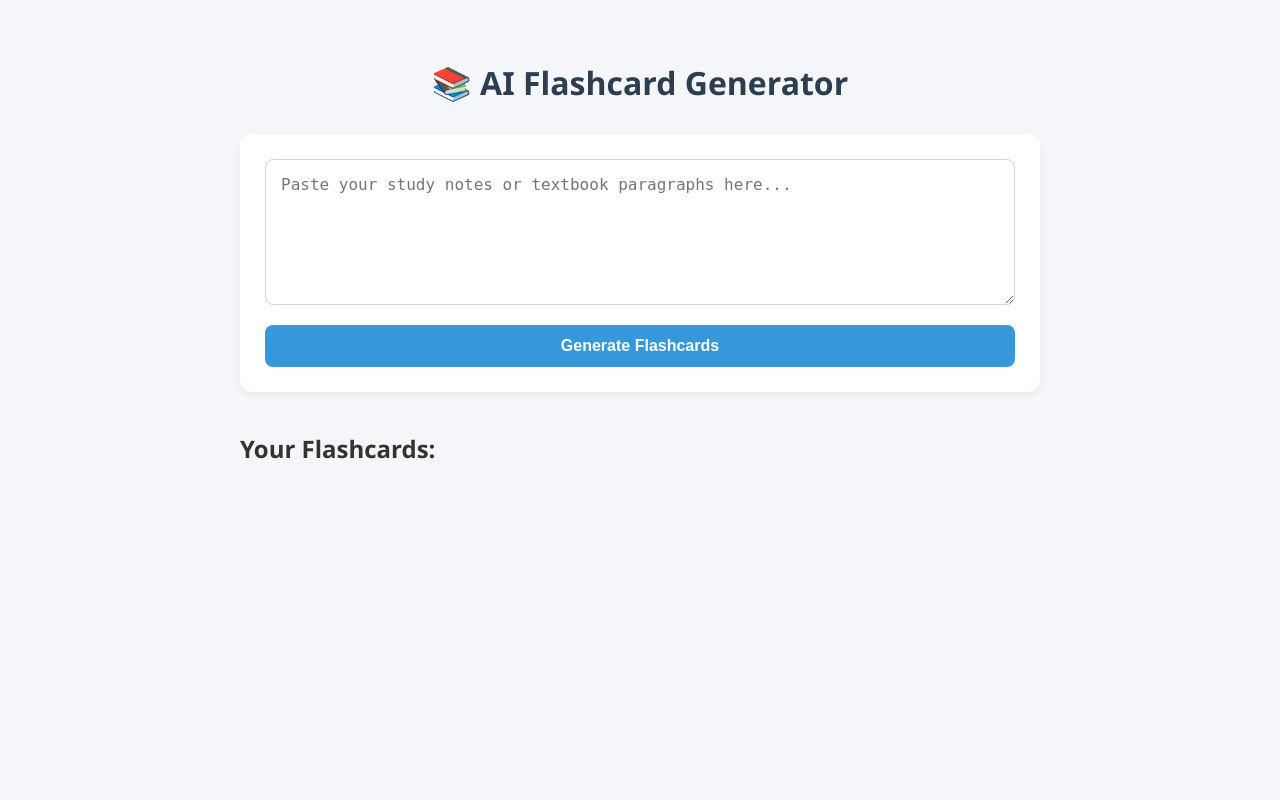
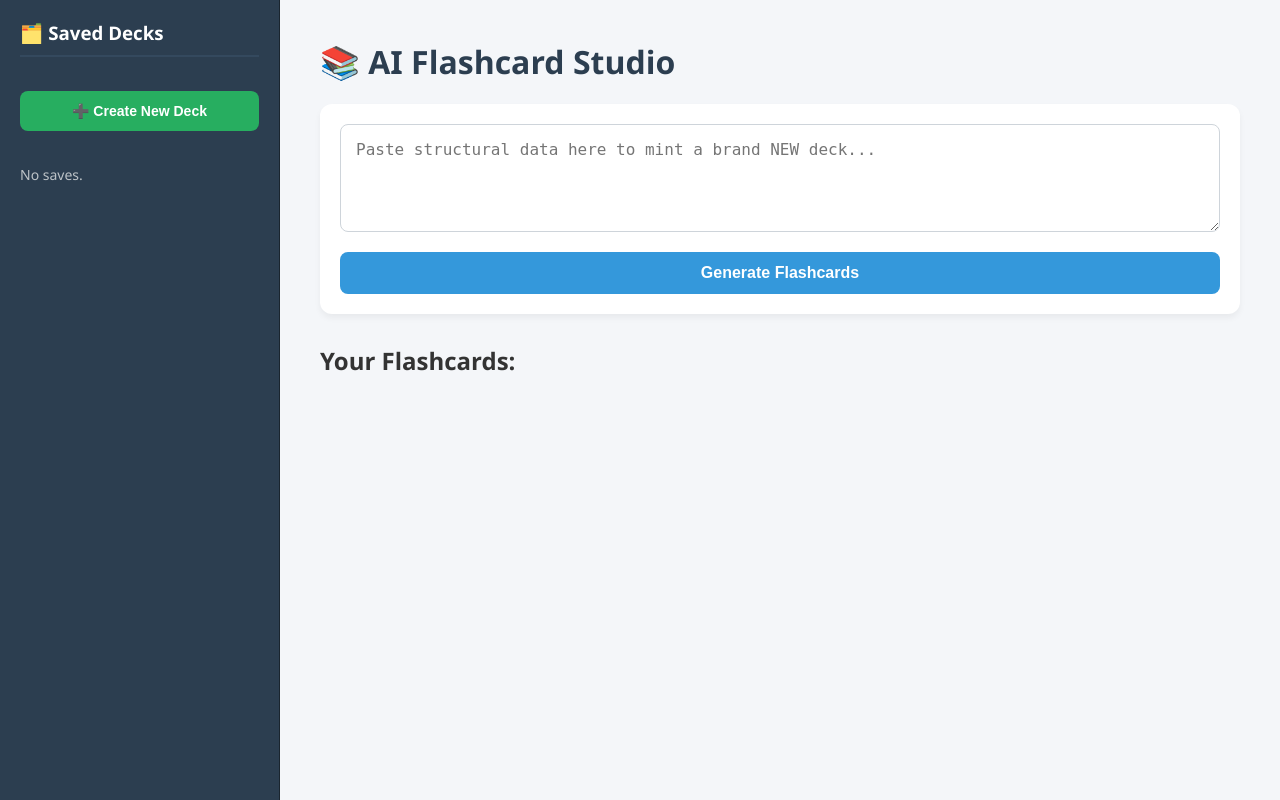
Before and after one commit to rachnanidiya/Engram, a Flask app: page / in a window 1280 px wide. Run offline with Flask 3, Linux system fonts and the light colour scheme; data that the repository does not hold is empty.

Commit message:
Added flashcard generation logic and couple them into deck

```diff
--- a/app.py
+++ b/app.py
@@ -56,15 +56,28 @@ def generate_flashcards(text):
 def generate():
     try:
         data = request.get_json()
-        text = data.get("text") if data else None
+        text = data.get("text")
+
+        # Capture the optional deck_id sent by the frontend
+        current_context_deck_id = data.get("deck_id")
 
         if not text:
             return jsonify({"error": "No text provided"}), 400
 
+        target_deck = None
 
-        new_deck = Deck(title="AI Generated Deck")
-        db.session.add(new_deck)
-        db.session.commit()
+        if current_context_deck_id:
+
+            target_deck = Deck.query.get(current_context_deck_id)
+            if not target_deck:
+                return jsonify({"error": "Original deck not found"}), 404
+            print(f"Adding cards to EXISTING Deck ID: {target_deck.id}")
+        else:
+
+            target_deck = Deck(title=f"AI Generated Deck ({datetime.utcnow().strftime('%H:%M')})")
+            db.session.add(target_deck)
+            db.session.commit() # Committing assigns an ID immediately
+            print(f"Spawning NEW Deck ID: {target_deck.id}")
 
 
         cards_data = generate_flashcards(text)
@@ -75,7 +88,7 @@ def generate():
         saved_cards = []
         for item in cards_data:
             new_card = Flashcard(
-                deck_id=new_deck.id,
+                deck_id=target_deck.id,
                 question=item.get("question"),
                 answer=item.get("answer")
             )
@@ -88,11 +101,9 @@ def generate():
                 "answer": new_card.answer
             })
 
-        print(f"SUCCESS: Saved {len(saved_cards)} cards under Deck ID {new_deck.id}")
-
         return jsonify({
             "status": "success",
-            "deck_id": new_deck.id,
+            "deck_id": target_deck.id,
             "cards": saved_cards
         })
 
@@ -101,6 +112,26 @@ def generate():
         db.session.rollback()
         return jsonify({"error": str(e)}), 500
 
+@app.route("/decks", methods=["GET"])
+def get_decks():
+    try:
+        all_decks = Deck.query.order_by(Deck.created_at.desc()).all()
+        decks_list = [{"id": d.id, "title": f"Deck #{d.id} ({len(d.cards)} cards)"} for d in all_decks]
+        return jsonify({"decks": decks_list})
+    except Exception as e:
+        return jsonify({"error": str(e)}), 500
+
+@app.route("/decks/<int:deck_id>/cards", methods=["GET"])
+def get_deck_cards(deck_id):
+    try:
+        deck = Deck.query.get(deck_id)
+        if not deck:
+            return jsonify({"error": "Deck not found"}), 404
+
+        cards_list = [{"id": c.id, "question": c.question, "answer": c.answer} for c in deck.cards]
+        return jsonify({"cards": cards_list})
+    except Exception as e:
+        return jsonify({"error": str(e)}), 500
 
 if __name__ == "__main__":
     app.run(debug=True)
--- a/static/script.js
+++ b/static/script.js
@@ -1,42 +1,100 @@
+
+// This keeps track of which deck we are currently looking at!
+// null = We are making a NEW deck. X = We are adding cards to Deck X.
+let currentDeckId = null;
+
+// Automatically load historical decks on page load
+window.onload = function() {
+    loadSavedDecks();
+};
+
+function createNewDeckMode() {
+
+    currentDeckId = null;
+
+    document.getElementById("flashcardContainer").innerHTML = "";
+    document.getElementById("textInput").value = "";
+    document.getElementById("status").innerText = "";
+    document.getElementById("deckTitleHeading").innerText = "Generating NEW Deck Studio";
+
+    console.log("Context Switched: Generate NEW Deck mode activated.");
+}
+
+async function viewDeck(deckId) {
+    //  Update tracker to specific ID
+    currentDeckId = deckId;
+
+    const container = document.getElementById("flashcardContainer");
+    const heading = document.getElementById("deckTitleHeading");
+    container.innerHTML = "Opening deck content...";
+    heading.innerText = `Viewing Deck #${deckId}`;
+
+    console.log(`Context Switched: Viewing Deck ${deckId} mode activated.`);
+
+    try {
+        const response = await fetch(`/decks/${deckId}/cards`);
+        const data = await response.json();
+
+        if (response.ok && data.cards) {
+            // Render these cards, replacing what is on screen
+            renderCardsToScreen(data.cards, false);
+        } else {
+            container.innerHTML = "Could not parse deck cards content.";
+        }
+    } catch (error) {
+        container.innerHTML = "An error occurred while fetching items.";
+    }
+}
+
 async function generate() {
     const textInput = document.getElementById("textInput").value;
     const container = document.getElementById("flashcardContainer");
     const statusDiv = document.getElementById("status");
+    const heading = document.getElementById("deckTitleHeading");
 
-    container.innerHTML = "";
     if (!textInput.trim()) {
         alert("Please enter some text first!");
         return;
     }
 
-    statusDiv.innerText = "Generating flashcards... please wait... ✨";
+    statusDiv.innerText = "Processing text with Gemini AI... please wait... ✨";
 
     try {
+        // Prepare payload including our context tracking variable currentDeckId
+        const payload = {
+            text: textInput,
+            deck_id: currentDeckId // null sends null, ID sends ID
+        };
+
         const response = await fetch("/generate", {
             method: "POST",
             headers: { "Content-Type": "application/json" },
-            body: JSON.stringify({ text: textInput })
+            body: JSON.stringify(payload)
         });
 
         const result = await response.json();
 
         if (response.ok && result.cards) {
-            statusDiv.innerText = `Success! Created ${result.cards.length} cards inside Deck #${result.deck_id}.`;
 
-            let cardHTML = "";
+            // Re-fetch sidebar list just in case we made a new deck
+            loadSavedDecks();
+            document.getElementById("textInput").value = ""; // Clear input
 
-            result.cards.forEach(card => {
-                cardHTML += `
-                    <div class="flashcard-wrapper" onclick="this.querySelector('.flashcard').classList.toggle('flipped')">
-                        <div class="flashcard">
-                            <div class="card-face card-front">${card.question}</div>
-                            <div class="card-face card-back">${card.answer}</div>
-                        </div>
-                    </div>
-                `;
-            });
-
-            container.innerHTML = cardHTML;
+            // Success feedback behavior changes based on context:
+            if (currentDeckId) {
+                // Scenario A: Generating into existing deck
+                statusDiv.innerText = `Success! Generated ${result.cards.length} NEW cards inside this deck (Deck #${result.deck_id}). Total cards increased.`;
+                // Append the cards onto the bottom of the current view
+                renderCardsToScreen(result.cards, true);
+            } else {
+                // Scenario B: Making a brand new deck from scratch
+                statusDiv.innerText = `Success! Minted fresh Deck #${result.deck_id}.`;
+                heading.innerText = `Viewing Deck #${result.deck_id}`;
+                // Set our context to this new deck
+                currentDeckId = result.deck_id;
+                // Draw the cards fresh (not append)
+                renderCardsToScreen(result.cards, false);
+            }
 
         } else {
             statusDiv.innerText = "Error: " + (result.error || "Failed to make cards");
@@ -46,3 +104,54 @@ async function generate() {
         statusDiv.innerText = "An error occurred while connecting to the server.";
     }
 }
+
+async function loadSavedDecks() {
+    const listContainer = document.getElementById("decksList");
+    try {
+        const response = await fetch("/decks");
+        const data = await response.json();
+
+        if (response.ok && data.decks) {
+            if (data.decks.length === 0) {
+                listContainer.innerHTML = "<p style='color: #bdc3c7; font-size: 14px;'>No saves.</p>";
+                return;
+            }
+            let listHTML = "";
+            data.decks.forEach(deck => {
+                listHTML += `
+                    <div class="deck-item" onclick="viewDeck(${deck.id})">
+                        📁 ${deck.title}
+                    </div>
+                `;
+            });
+            listContainer.innerHTML = listHTML;
+        }
+    } catch (error) {
+        console.error("Historical fetch error:", error);
+    }
+}
+
+
+function renderCardsToScreen(cardsArray, append) {
+    const container = document.getElementById("flashcardContainer");
+    let cardHTML = "";
+
+    cardsArray.forEach(card => {
+        cardHTML += `
+            <div class="flashcard-wrapper" onclick="this.querySelector('.flashcard').classList.toggle(\'flipped\')">
+                <div class="flashcard">
+                    <div class="card-face card-front">${card.question}</div>
+                    <div class="card-face card-back">${card.answer}</div>
+                </div>
+            </div>
+        `;
+    });
+
+    if (append) {
+        // Add new cards without deleting what is already on screen
+        container.innerHTML += cardHTML;
+    } else {
+        // Wipe screen, only show new cards
+        container.innerHTML = cardHTML;
+    }
+}
--- a/templates/index.html
+++ b/templates/index.html
@@ -3,123 +3,119 @@
 <head>
     <meta charset="UTF-8">
     <meta name="viewport" content="width=device-width, initial-scale=1.0">
-    <title>AI Flashcard Generator</title>
+    <title>AI Flashcard Dashboard</title>
     <style>
         body {
             font-family: 'Segoe UI', Tahoma, Geneva, Verdana, sans-serif;
             background-color: #f4f6f9;
             color: #333;
-            max-width: 800px;
-            margin: 0 auto;
-            padding: 40px 20px;
+            margin: 0;
+            padding: 0;
+            display: grid;
+            grid-template-columns: 280px 1fr; /* Split layout: Sidebar and Main content */
+            height: 100vh;
         }
-        h1 {
-            color: #2c3e50;
-            text-align: center;
+
+        /* Sidebar Styling */
+        .sidebar {
+            background-color: #2c3e50;
+            color: white;
+            padding: 20px;
+            box-sizing: border-box;
+            overflow-y: auto;
+            border-right: 1px solid #1a252f;
+        }
+        .sidebar h3 {
+            margin-top: 0;
+            border-bottom: 2px solid #34495e;
+            padding-bottom: 10px;
+        }
+        .deck-item {
+            background: #34495e;
+            padding: 12px;
+            border-radius: 6px;
+            margin-bottom: 10px;
+            cursor: pointer;
+            transition: background 0.2s;
+            font-size: 14px;
+        }
+        .deck-item:hover {
+            background: #3498db;
+        }
+
+        /* Main Studio Content Area */
+        .main-content {
+            padding: 40px;
+            overflow-y: auto;
+            box-sizing: border-box;
+        }
+        h1 { color: #2c3e50; margin-top: 0; }
+        .input-container {
+            background: white;
+            padding: 20px;
+            border-radius: 12px;
+            box-shadow: 0 4px 6px rgba(0,0,0,0.05);
             margin-bottom: 30px;
         }
-        .input-container {
-            background: white;
-            padding: 25px;
-            border-radius: 12px;
-            box-shadow: 0 4px 6px rgba(0,0,0,0.05);
-            margin-bottom: 40px;
-        }
         textarea {
-            width: 100%;
-            border: 1px solid #ced4da;
-            border-radius: 8px;
-            padding: 15px;
-            font-size: 16px;
-            resize: vertical;
-            box-sizing: border-box;
+            width: 100%; border: 1px solid #ced4da; border-radius: 8px;
+            padding: 15px; font-size: 16px; resize: vertical; box-sizing: border-box;
         }
         button {
-            background-color: #3498db;
-            color: white;
-            border: none;
-            padding: 12px 25px;
-            font-size: 16px;
-            font-weight: 600;
-            border-radius: 8px;
-            cursor: pointer;
-            margin-top: 15px;
-            width: 100%;
-            transition: background 0.2s;
+            background-color: #3498db; color: white; border: none; padding: 12px 25px;
+            font-size: 16px; font-weight: 600; border-radius: 8px; cursor: pointer;
+            margin-top: 15px; width: 100%; transition: background 0.2s;
         }
-        button:hover {
-            background-color: #2980b9;
+        button:hover { background-color: #2980b9; }
+        .status-message { text-align: center; font-weight: bold; color: #7f8c8d; margin: 15px 0; }
+
+        /* Flashcards Matrix Layout */
+        #flashcardContainer {
+            display: grid; grid-template-columns: repeat(auto-fill, minmax(240px, 1fr));
+            gap: 20px; margin-top: 20px;
         }
-        .status-message {
-            text-align: center;
-            font-weight: bold;
-            color: #7f8c8d;
-            margin: 20px 0;
+        .flashcard-wrapper { perspective: 1000px; height: 160px; cursor: pointer; }
+        .flashcard {
+            width: 100%; height: 100%; position: relative;
+            transform-style: preserve-3d; transition: transform 0.4s;
+            box-shadow: 0 4px 8px rgba(0,0,0,0.1); border-radius: 10px;
         }
-        #flashcardContainer {
-            display: grid;
-            grid-template-columns: repeat(auto-fill, minmax(250px, 1fr));
-            gap: 20px;
-            margin-top: 20px;
+        .flashcard.flipped { transform: rotateY(180deg); }
+        .card-face {
+            position: absolute; width: 100%; height: 100%; backface-visibility: hidden;
+            display: flex; align-items: center; justify-content: center;
+            padding: 15px; box-sizing: border-box; border-radius: 10px;
+            text-align: center; font-size: 15px; font-weight: 500;
         }
-        .flashcard-wrapper {
-            perspective: 1000px;
-            height: 180px;
-            cursor: pointer;
-        }
-        .flashcard {
-            width: 100%;
-            height: 100%;
-            position: relative;
-            transform-style: preserve-3d;
-            transition: transform 0.4s;
-            box-shadow: 0 4px 8px rgba(0,0,0,0.1);
-            border-radius: 10px;
-        }
-        .flashcard.flipped {
-            transform: rotateY(180deg);
-        }
-        .card-face {
-            position: absolute;
-            width: 100%;
-            height: 100%;
-            backface-visibility: hidden;
-            display: flex;
-            align-items: center;
-            justify-content: center;
-            padding: 20px;
-            box-sizing: border-box;
-            border-radius: 10px;
-            text-align: center;
-            font-size: 16px;
-            font-weight: 500;
-        }
-        .card-front {
-            background-color: #ffffff;
-            color: #2c3e50;
-            border: 2px solid #3498db;
-        }
-        .card-back {
-            background-color: #2c3e50;
-            color: #ffffff;
-            transform: rotateY(180deg);
-            border: 2px solid #2c3e50;
-        }
+        .card-front { background-color: #ffffff; color: #2c3e50; border: 2px solid #3498db; }
+        .card-back { background-color: #2c3e50; color: #ffffff; transform: rotateY(180deg); }
     </style>
 </head>
 <body>
 
-    <h1>📚 AI Flashcard Generator</h1>
+   <div class="sidebar">
+        <h3>🗂️ Saved Decks</h3>
 
-    <div class="input-container">
-        <textarea id="textInput" rows="6" placeholder="Paste your study notes or textbook paragraphs here..."></textarea>
-        <button onclick="generate()">Generate Flashcards</button>
+        <button onclick="createNewDeckMode()" style="background-color: #27ae60; margin-bottom: 20px; font-size: 14px;">
+            ➕ Create New Deck
+        </button>
+
+        <div id="decksList">Loading historical saves...</div>
     </div>
 
-    <div id="status" class="status-message"></div>
+    <div class="main-content">
+        <h1>📚 AI Flashcard Studio</h1>
 
-    <h2>Your Flashcards:</h2>
-    <div id="flashcardContainer"></div>
+        <div class="input-container">
+            <textarea id="textInput" rows="4" placeholder="Paste structural data here to mint a brand NEW deck..."></textarea>
+            <button onclick="generate()">Generate Flashcards</button>
+        </div>
+
+        <div id="status" class="status-message"></div>
+
+        <h2 id="deckTitleHeading">Your Flashcards:</h2>
+        <div id="flashcardContainer"></div>
+    </div>
 
     <script src="/static/script.js"></script>
 </body>
```
